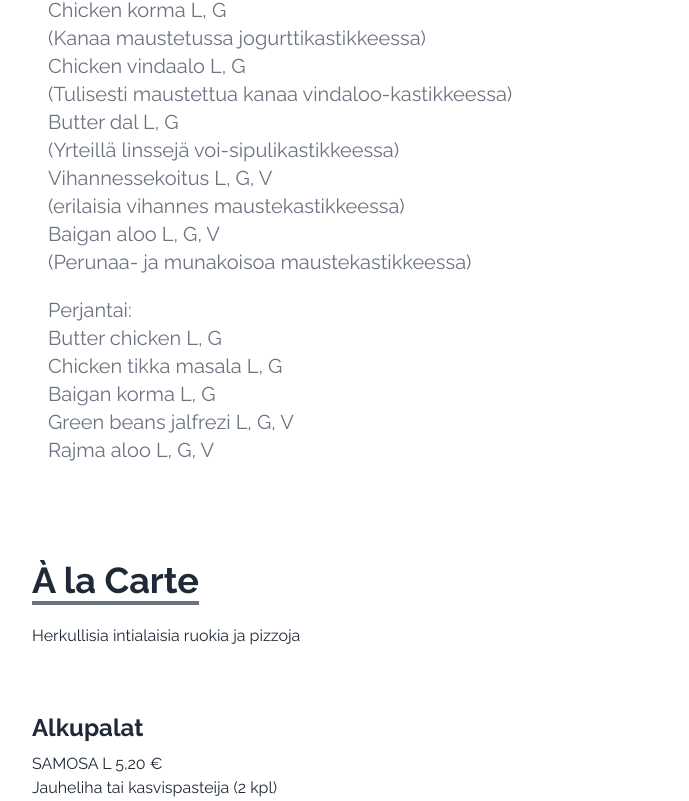
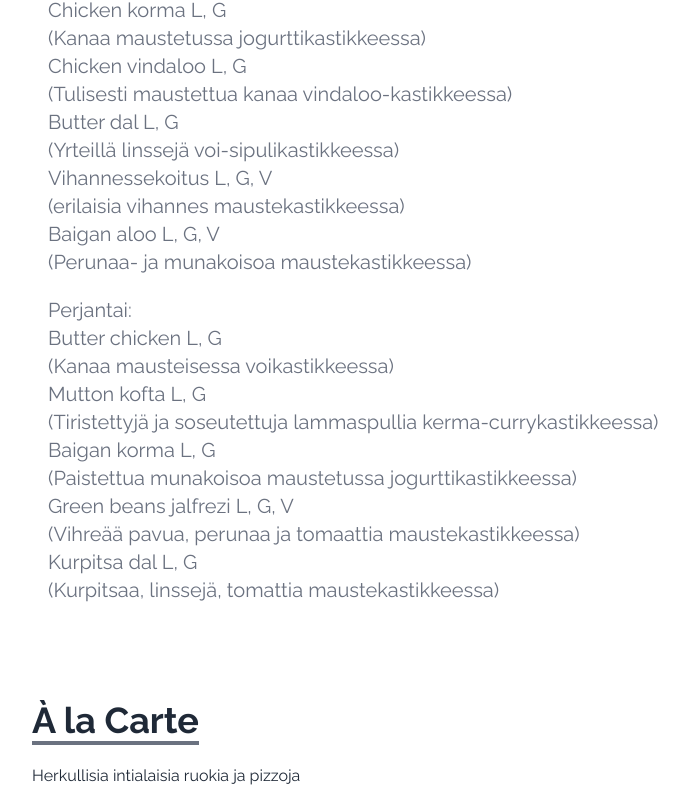
Before and after one commit to sharifmajumdar/taj-mahal, a React (Create React App) app: page / in a window 1280 px wide. Shown: the part 1936-2737 px from the top of the page, without its empty margins (96-785 px from the left). Built offline with nearby package versions, Linux system fonts and the light colour scheme; the HTML template or start-up script is replaced by a standard one.

Commit message:
lounas perjantai

```diff
--- a/src/components/Lounas.js
+++ b/src/components/Lounas.js
@@ -59,7 +59,7 @@ const Lounas = () => {
           Torstai: <br/>
           Chicken korma L, G  <br/>
           (Kanaa maustetussa jogurttikastikkeessa) <br/>
-          Chicken vindaalo L, G <br/>
+          Chicken vindaloo L, G <br/>
           (Tulisesti maustettua kanaa vindaloo-kastikkeessa)<br/>
           Butter dal L, G <br/>
           (Yrteillä linssejä voi-sipulikastikkeessa)<br/>
@@ -71,10 +71,15 @@ const Lounas = () => {
         <p className="text-xl mt-5 text-justify">
           Perjantai: <br/>
           Butter chicken L, G  <br/>
-          Chicken tikka masala L, G <br/>
+          (Kanaa mausteisessa voikastikkeessa)<br/>
+          Mutton kofta L, G <br/>
+          (Tiristettyjä ja soseutettuja lammaspullia kerma-currykastikkeessa)<br/>
           Baigan korma L, G <br/>
+          (Paistettua munakoisoa maustetussa jogurttikastikkeessa)<br/>
           Green beans jalfrezi L, G, V<br/>
-          Rajma aloo L, G, V
+          (Vihreää pavua, perunaa ja tomaattia maustekastikkeessa) <br/>
+          Kurpitsa dal L, G<br/>
+          (Kurpitsaa, linssejä, tomattia maustekastikkeessa)
         </p>
       </div>
     </div>
```
